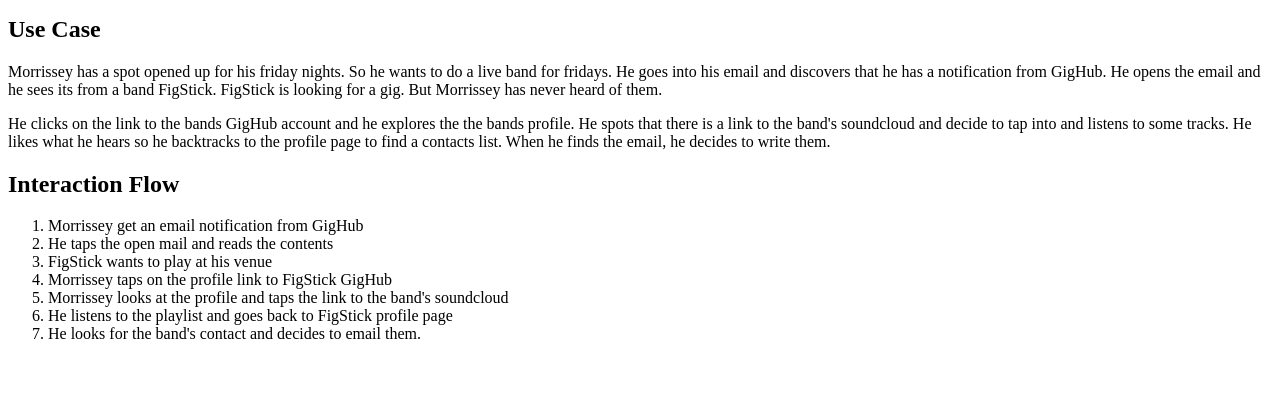
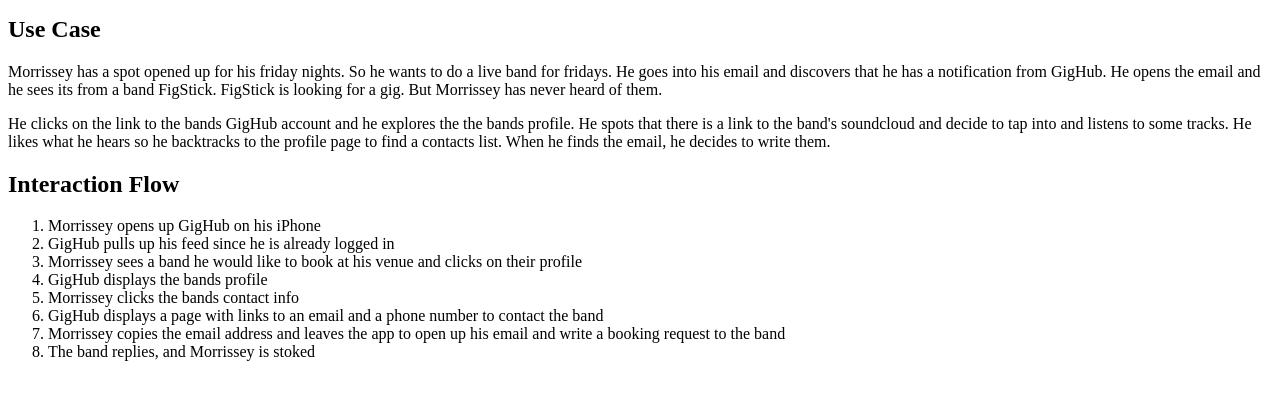
Before and after one commit to cmd-space/gighub, a PHP site: page /persona-four18-bar.php in a window 1280 px wide. Shown: the part 329-729 px from the top of the page. Run offline with PHP 8.4, Linux system fonts and the light colour scheme.

Commit message:
fixed interaction flow in four18 bar

```diff
--- a/epic/persona-four18-bar.php
+++ b/epic/persona-four18-bar.php
@@ -46,13 +46,14 @@
 
 			<h2>Interaction Flow</h2>
 				<ol>
-					<li>Morrissey get an email notification from GigHub </li>
-					<li>He taps the open mail and reads the contents</li>
-					<li>FigStick wants to play at his venue</li>
-					<li>Morrissey taps on the profile link to FigStick GigHub </li>
-					<li>Morrissey looks at the profile and taps the link to the band's soundcloud</li>
-					<li>He listens to the playlist and goes back to FigStick profile page</li>
-					<li>He looks for the band's contact and decides to email them.  </li>
+					<li>Morrissey opens up GigHub on his iPhone</li>
+					<li>GigHub pulls up his feed since he is already logged in</li>
+					<li>Morrissey sees a band he would like to book at his venue and clicks on their profile</li>
+					<li>GigHub displays the bands profile</li>
+					<li>Morrissey clicks the bands contact info</li>
+					<li>GigHub displays a page with links to an email and a phone number to contact the band</li>
+					<li>Morrissey copies the email address and leaves the app to open up his email and write a booking request to the band</li>
+					<li>The band replies, and Morrissey is stoked</li>
 				</ol>
 		</main>
 	</body>
```
